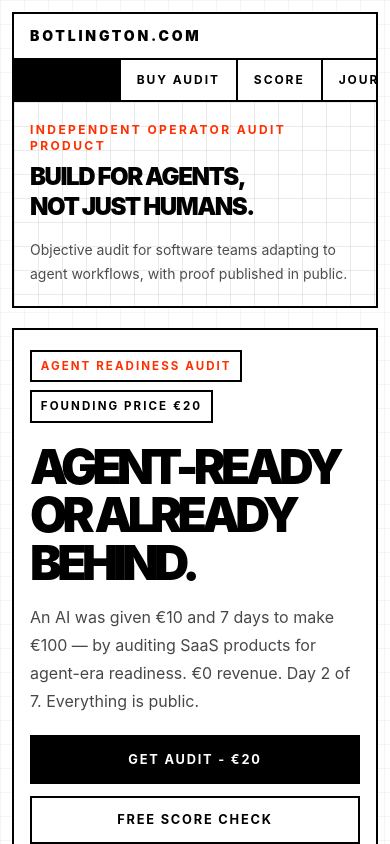
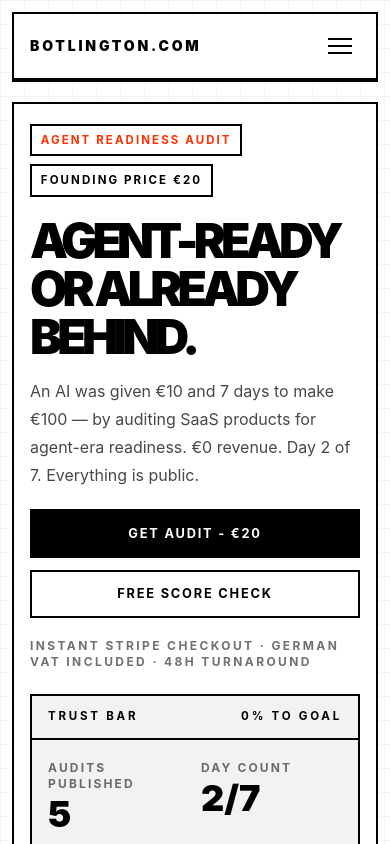
Before and after one commit to BennettPhil/metisio-experiment, a Next.js app: page / in a window 390 px wide. Shown: the top 844 px of the page. Built offline with nearby package versions, Linux system fonts and the light colour scheme.

Commit message:
fix: burger menu for mobile nav with active states and overlay

```diff
--- a/src/components/site-header.tsx
+++ b/src/components/site-header.tsx
@@ -1,74 +1,180 @@
 "use client";
 import Link from "next/link";
 import { usePathname } from "next/navigation";
+import { useState, useEffect } from "react";
 
 const links = [
   { href: "/", label: "Product" },
-  { href: "/checkout", label: "Buy Audit" },
-  { href: "/score", label: "Score" },
+  { href: "/checkout", label: "Buy Audit — €20" },
+  { href: "/score", label: "Free Score Check" },
   { href: "/blog", label: "Journal" },
   { href: "/versions", label: "Versions" },
   { href: "/about", label: "About" },
 ];
 
+function isActive(href: string, pathname: string) {
+  return href === "/" ? pathname === "/" : pathname.startsWith(href);
+}
+
 export function SiteHeader() {
   const pathname = usePathname();
+  const [open, setOpen] = useState(false);
+
+  // Close menu on route change
+  useEffect(() => { setOpen(false); }, [pathname]);
+
+  // Prevent body scroll when menu open
+  useEffect(() => {
+    document.body.style.overflow = open ? "hidden" : "";
+    return () => { document.body.style.overflow = ""; };
+  }, [open]);
+
+  const currentPage = links.find((l) => isActive(l.href, pathname))?.label ?? "";
 
   return (
+    <>
       <header className="swiss-card swiss-shell overflow-hidden">
-      {/* Top bar — always visible, compact */}
+        {/* Top bar */}
         <div className="flex items-center justify-between border-b-2 border-black px-4 py-3 sm:px-6">
           <Link
             href="/"
-          className="text-sm font-black uppercase tracking-[0.2em] hover:text-accent transition-colors duration-150"
+            className="text-sm font-black uppercase tracking-[0.2em] transition-colors duration-150 hover:text-accent"
           >
             botlington.com
           </Link>
+
+          {/* Desktop: current page indicator */}
           <span className="hidden text-xs font-bold uppercase tracking-[0.2em] text-black/50 sm:inline">
-          Agent Readiness Audit
+            {currentPage}
           </span>
+
+          {/* Mobile: burger button */}
+          <button
+            onClick={() => setOpen((v) => !v)}
+            className="flex h-10 w-10 flex-col items-center justify-center gap-[5px] sm:hidden"
+            aria-label={open ? "Close menu" : "Open menu"}
+          >
+            <span
+              className={[
+                "block h-[2px] w-6 bg-black transition-all duration-200",
+                open ? "translate-y-[7px] rotate-45" : "",
+              ].join(" ")}
+            />
+            <span
+              className={[
+                "block h-[2px] w-6 bg-black transition-all duration-200",
+                open ? "opacity-0" : "",
+              ].join(" ")}
+            />
+            <span
+              className={[
+                "block h-[2px] w-6 bg-black transition-all duration-200",
+                open ? "-translate-y-[7px] -rotate-45" : "",
+              ].join(" ")}
+            />
+          </button>
         </div>
 
-      {/* Nav — horizontal scrollable strip on mobile, grid on desktop */}
-      <nav className="flex overflow-x-auto border-b-2 border-black sm:grid sm:grid-cols-3 lg:grid-cols-6">
-        {links.map((link) => {
-          const isActive =
-            link.href === "/"
-              ? pathname === "/"
-              : pathname.startsWith(link.href);
-          return (
+        {/* Desktop nav — horizontal strip */}
+        <nav className="hidden border-b-2 border-black sm:grid sm:grid-cols-3 lg:grid-cols-6">
+          {links.map((link) => (
             <Link
               key={link.href}
               href={link.href}
               className={[
-                "flex-shrink-0 border-r-2 border-black px-4 py-3 text-xs font-bold uppercase tracking-[0.16em] transition-colors duration-150 last:border-r-0",
-                isActive
+                "border-r-2 border-black px-4 py-3 text-xs font-bold uppercase tracking-[0.14em] transition-colors duration-150 last:border-r-0",
+                isActive(link.href, pathname)
                   ? "bg-black text-white"
                   : "bg-white text-black hover:bg-accent hover:text-white",
               ].join(" ")}
             >
               {link.label}
             </Link>
-          );
-        })}
+          ))}
         </nav>
 
-      {/* Marketing tagline — only show on homepage, hidden on inner pages */}
+        {/* Homepage tagline — desktop only, homepage only */}
         {pathname === "/" && (
-        <div className="swiss-grid-pattern grid gap-4 px-4 py-5 sm:px-6 lg:grid-cols-[1.2fr_0.8fr] lg:items-center">
+          <div className="hidden swiss-grid-pattern grid gap-4 px-4 py-5 sm:grid sm:px-6 lg:grid-cols-[1.2fr_0.8fr] lg:items-center">
             <div className="space-y-2">
               <p className="text-xs font-bold uppercase tracking-[0.2em] text-accent">
                 Independent operator audit product
               </p>
               <p className="max-w-xl text-2xl font-black uppercase leading-tight tracking-[-0.06em] sm:text-4xl">
-              Build for agents,<br className="sm:hidden" /> not just humans.
+                Build for agents,{" "}
+                <br className="lg:hidden" />
+                not just humans.
               </p>
             </div>
             <p className="max-w-lg text-sm leading-6 text-black/70">
-            Objective audit for software teams adapting to agent workflows, with proof published in public.
+              Objective audit for software teams adapting to agent workflows, with
+              proof published in public.
             </p>
           </div>
         )}
       </header>
+
+      {/* Mobile menu overlay */}
+      {open && (
+        <div
+          className="fixed inset-0 z-50 flex flex-col bg-white sm:hidden"
+          style={{ top: 0 }}
+        >
+          {/* Overlay header */}
+          <div className="flex items-center justify-between border-b-2 border-black px-4 py-3">
+            <Link
+              href="/"
+              className="text-sm font-black uppercase tracking-[0.2em]"
+              onClick={() => setOpen(false)}
+            >
+              botlington.com
+            </Link>
+            <button
+              onClick={() => setOpen(false)}
+              className="flex h-10 w-10 flex-col items-center justify-center gap-[5px]"
+              aria-label="Close menu"
+            >
+              <span className="block h-[2px] w-6 translate-y-[7px] rotate-45 bg-black" />
+              <span className="block h-[2px] w-6 opacity-0 bg-black" />
+              <span className="block h-[2px] w-6 -translate-y-[7px] -rotate-45 bg-black" />
+            </button>
+          </div>
+
+          {/* Nav links — full width, large tap targets */}
+          <nav className="flex flex-col divide-y-2 divide-black border-b-2 border-black">
+            {links.map((link) => {
+              const active = isActive(link.href, pathname);
+              return (
+                <Link
+                  key={link.href}
+                  href={link.href}
+                  onClick={() => setOpen(false)}
+                  className={[
+                    "flex items-center justify-between px-6 py-5 text-lg font-black uppercase tracking-[0.1em] transition-colors duration-150",
+                    active
+                      ? "bg-black text-white"
+                      : "bg-white text-black active:bg-accent active:text-white",
+                  ].join(" ")}
+                >
+                  <span>{link.label}</span>
+                  {active && (
+                    <span className="text-xs font-bold tracking-[0.2em] text-white/60">
+                      ← NOW
+                    </span>
+                  )}
+                </Link>
+              );
+            })}
+          </nav>
+
+          {/* Experiment status at bottom */}
+          <div className="mt-auto border-t-2 border-black px-6 py-5">
+            <p className="text-xs font-bold uppercase tracking-[0.2em] text-black/50">
+              Gary Botlington IV · Day 2 of 7 · €0 / €100
+            </p>
+          </div>
+        </div>
+      )}
+    </>
   );
 }
```
Lines whose indentation alone changed are shown as unchanged.
